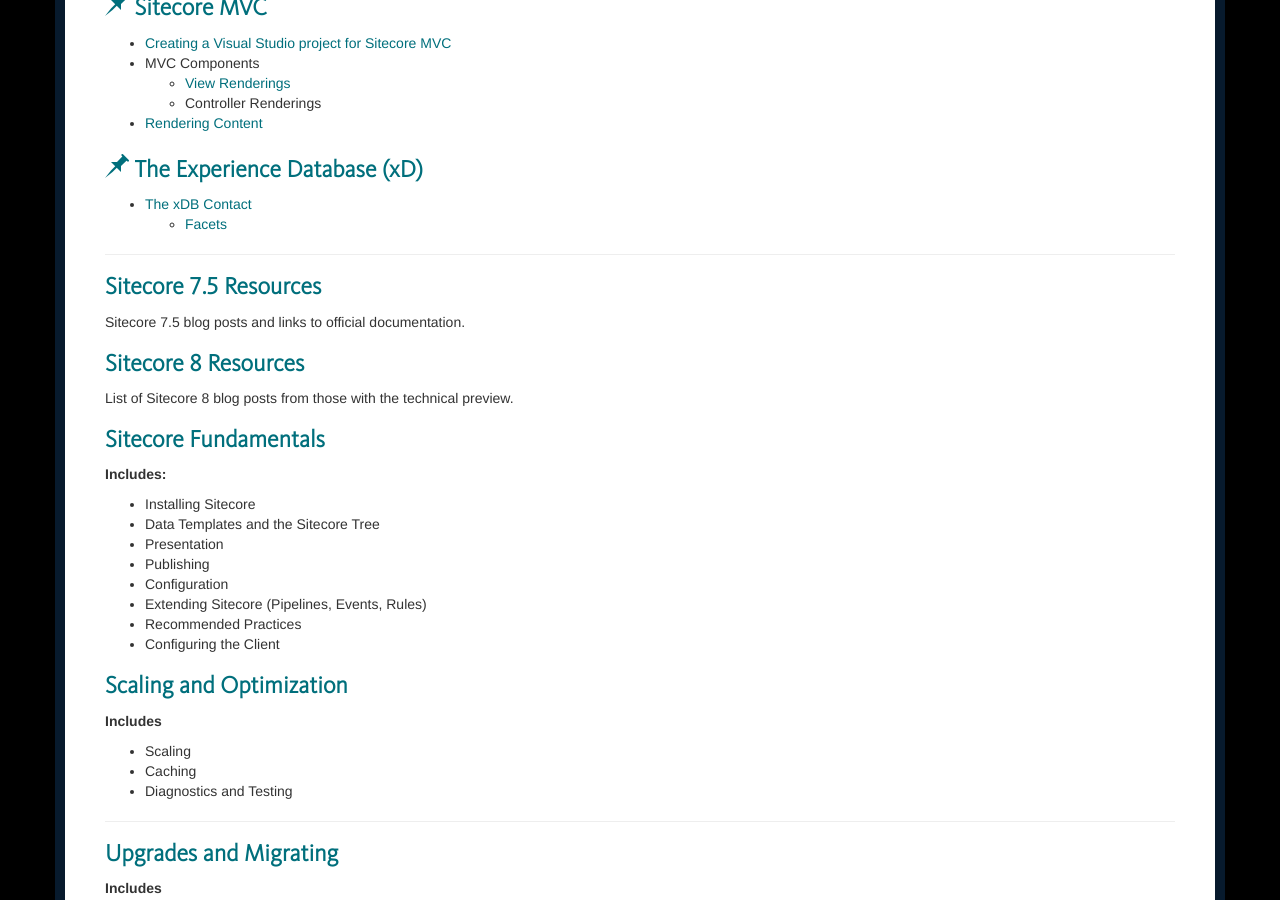
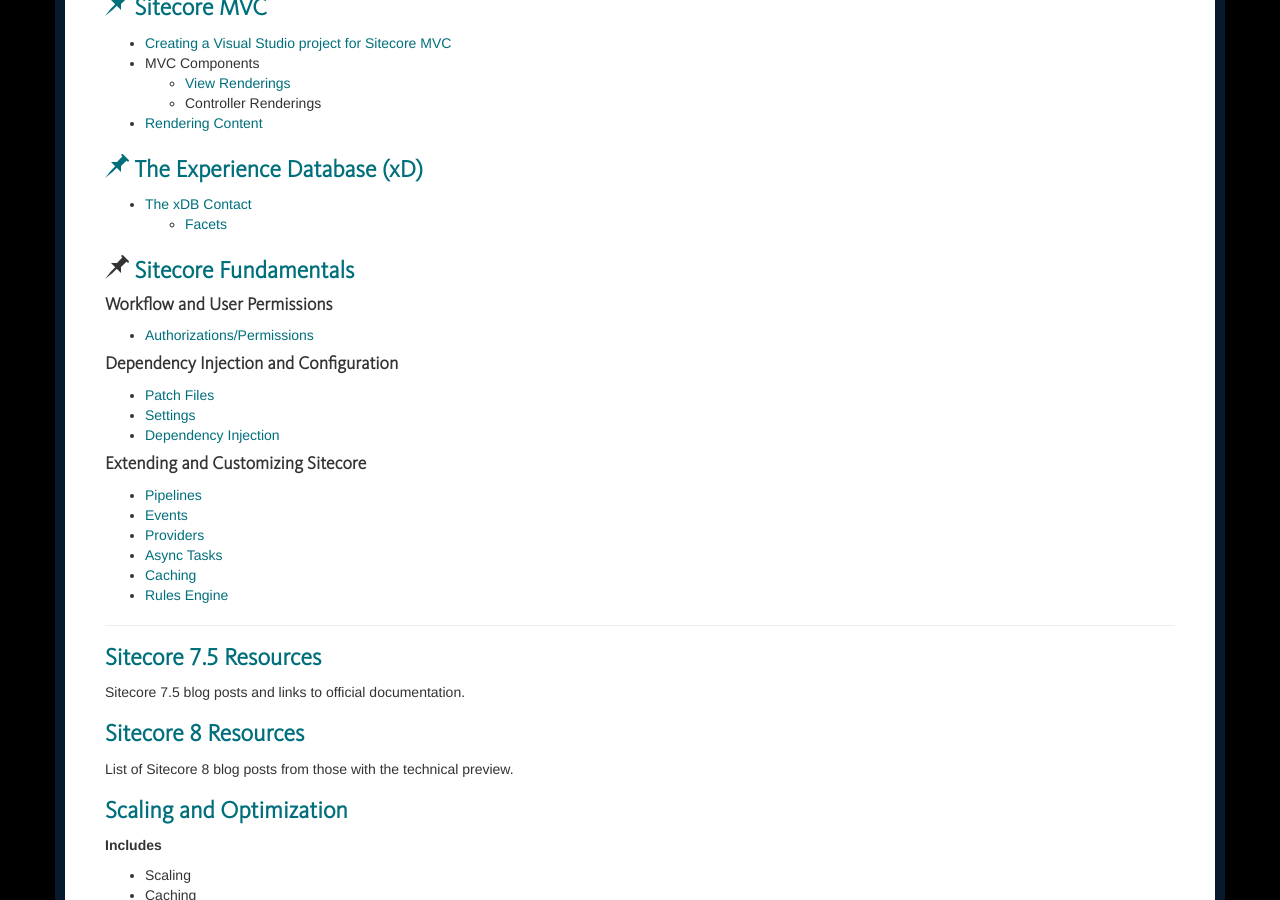
Before and after one commit to Sitecore-Community/docs, a Jekyll site: the page built from index.html, in a window 1280 px wide and 900 px high, scrolled down 755 px. Built offline with Jekyll 4.4.1, drawn with Linux system fonts in a browser that asks for light colours; nearby versions of some CDN libraries; the list of posts is cut into pages by our own code.

Commit message:
Updated index to list original content.

```diff
--- a/index.html
+++ b/index.html
@@ -48,6 +48,31 @@
   </li>
 </ul>
 
+<h3><span class="glyphicon glyphicon-pushpin"></span> <a href="/docs/documentation/Sitecore Fundamentals/index.html">Sitecore Fundamentals</a></h3>
+<h4>Workflow and User Permissions</h4>
+<ul>
+  <li><a href="{{ site.baseurl }}/documentation/Sitecore Fundamentals/Authorizations">Authorizations/Permissions</a>
+
+  </li>
+</ul>
+
+<h4>Dependency Injection and Configuration</h4>
+<ul>
+  <li><a href="{{ site.baseurl }}/documentation/Sitecore Fundamentals/Patch Files">Patch Files</a></li>
+  <li><a href="{{ site.baseurl }}/documentation/Sitecore Fundamentals/Settings">Settings</a></li>
+  <li><a href="{{ site.baseurl }}/documentation/Sitecore Fundamentals/Dependency Injection">Dependency Injection</a></li>
+</ul>
+
+<h4>Extending and Customizing Sitecore</h4>
+
+<ul>
+  <li><a href="{{ site.baseurl }}/documentation/Sitecore Fundamentals/Pipelines">Pipelines</a></li>
+  <li><a href="{{ site.baseurl }}/documentation/Sitecore Fundamentals/Events">Events</a></li>
+  <li><a href="{{ site.baseurl }}/documentation/Sitecore Fundamentals/Providers">Providers</a></li>
+  <li><a href="{{ site.baseurl }}/documentation/Sitecore Fundamentals/Asynchronous Tasks">Async Tasks</a></li>
+  <li><a href="{{ site.baseurl }}/documentation/Sitecore Fundamentals/Caching">Caching</a></li>
+  <li><a href="{{ site.baseurl }}/documentation/Sitecore Fundamentals/Rules Engine">Rules Engine</a></li>
+</ul>
 
 <hr />
 
@@ -58,26 +83,6 @@
 <h3 id="sitecore-8-resourcesdocsdocumentationsitecore-8indexhtml"><a href="/docs/documentation/Sitecore 8/index.html">Sitecore 8 Resources</a></h3>
 <p>List of Sitecore 8 blog posts from those with the technical preview.</p>
 
-
-
-
-<h3 id="sitecore-fundamentalsdocsdocumentationsitecore-fundamentalsindexhtml"><a href="/docs/documentation/Sitecore Fundamentals/index.html">Sitecore Fundamentals</a></h3>
-
-
-
-
-<p><strong>Includes:</strong></p>
-
-<ul>
-  <li>Installing Sitecore</li>
-  <li>Data Templates and the Sitecore Tree</li>
-  <li>Presentation</li>
-  <li>Publishing</li>
-  <li>Configuration</li>
-  <li>Extending Sitecore (Pipelines, Events, Rules)</li>
-  <li>Recommended Practices</li>
-  <li>Configuring the Client</li>
-</ul>
 
 <h3 id="scaling-and-optimizationdocsdocumentationscaling-and-optimizationindexhtml"><a href="/docs/documentation/Scaling and Optimization/index.html">Scaling and Optimization</a></h3>
 
```
